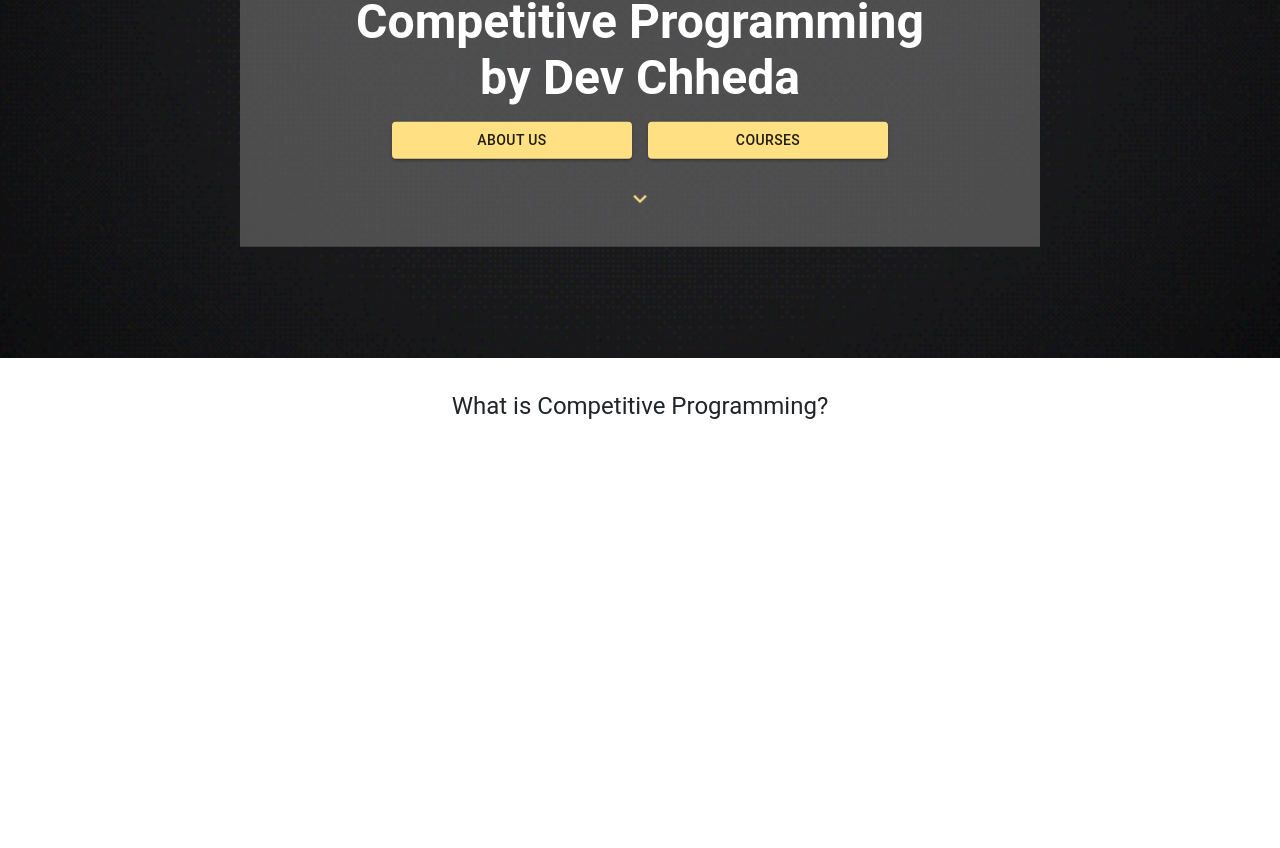
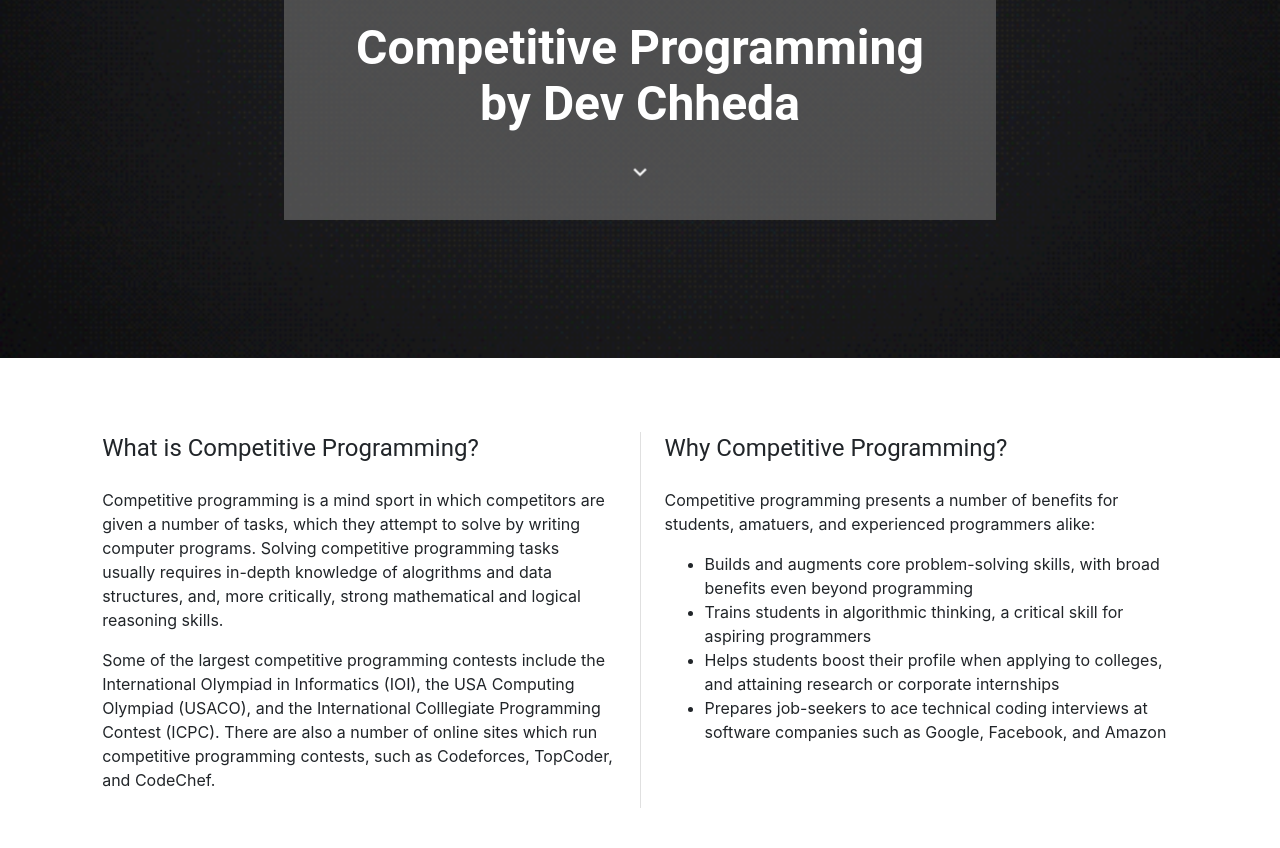
Before and after one commit to vedadehhc/competitive-programming, a React (Create React App) app: page / in a window 1280 px wide. Shown: the part 292-1140 px from the top of the page. Built offline with nearby package versions, Linux system fonts and the light colour scheme.

Commit message:
added section 1 on home page.

```diff
--- a/package.json
+++ b/package.json
@@ -14,6 +14,7 @@
     "react-dom": "^17.0.2",
     "react-router-dom": "^5.2.0",
     "react-scripts": "4.0.3",
+    "react-visibility-sensor": "^5.1.1",
     "web-vitals": "^1.1.1"
   },
   "scripts": {
--- a/public/index.html
+++ b/public/index.html
@@ -1,5 +1,5 @@
 <!DOCTYPE html>
-<html lang="en" id="html-page" style="height: 100%; scroll-behavior: smooth;">
+<html lang="en" id="html-page" style="height: 100%;">
   <head>
     <meta charset="utf-8" />
     <link rel="icon" href="%PUBLIC_URL%/favicon.ico" />
--- a/src/App.js
+++ b/src/App.js
@@ -4,7 +4,7 @@ import { HashRouter as Router, Route, Redirect, Switch } from "react-router-dom"
 import Home from './components/Home';
 import About from './components/About';
 import PublicRoute from './components/PublicRoute';
-import ScrollToTop from './components/ScrollToTop';
+import ScrollToTop from './components/ScrollToTopOff';
 
 class App extends Component {
   render() {
--- a/src/components/Home.jsx
+++ b/src/components/Home.jsx
@@ -1,4 +1,4 @@
-import React, { useRef } from 'react';
+import React, { useRef, useState } from 'react';
 import Typography from '@material-ui/core/Typography';
 import Grid from '@material-ui/core/Grid';
 import {Link as RouterLink} from "react-router-dom";
@@ -9,6 +9,11 @@ import Container from '@material-ui/core/Container';
 import IconButton from '@material-ui/core/IconButton';
 import ExpandMoreIcon from '@material-ui/icons/ExpandMore';
 import {defaultMinHeight} from './Navigation';
+import Divider from '@material-ui/core/Divider';
+
+import VizSensor from 'react-visibility-sensor'; // or use any other 3rd party plugin or define your own
+import Slide from '@material-ui/core/Slide';
+import Grow from '@material-ui/core/Grow';
 
 import './animations.css';
 
@@ -44,9 +49,18 @@ const useStyles = makeStyles((theme) => ({
   gridContainer: {
     margin: theme.spacing(2),
   },
-  header: {
-    textAlign: 'center',
-    margin: theme.spacing(1),
+  sectionGrid: {
+    // alignItems: 'center',
+    justifyContent: 'center',
+  },
+  headerLeft: {
+    textAlign: 'left',
+  },
+  headerRight: {
+    textAlign: 'right',
+  },
+  headerDivider: {
+    margin: theme.spacing(0, 3),
   },
 }));
 
@@ -56,7 +70,22 @@ export default function Home(props) {
   const navBarHeight = props.navProps.minNavHeight || defaultMinHeight;
 
   const sectionRef1 = useRef(null);
-  const scrollSectionRef1 = () => window.scrollTo(0, sectionRef1.current.offsetTop - navBarHeight);
+  const sectionRef2 = useRef(null);
+
+  const scrollSectionRef1 = () => window.scrollTo({
+    left: 0,
+    top: sectionRef1.current.offsetTop - navBarHeight,
+    behavior: 'smooth',
+  });
+
+  const scrollSectionRef2 = () => window.scrollTo({
+    left: 0,
+    top: sectionRef2.current.offsetTop - navBarHeight,
+    behavior: 'smooth',
+  });
+
+  const [section1Visible, setSection1Visible] = useState(false);
+  const [section2Visible, setSection2Visible] = useState(false);
 
   return (
     <React.Fragment>
@@ -74,6 +103,7 @@ export default function Home(props) {
               <Grid item xs={12}>
                 <Typography variant="h3" className={classes.title}>Competitive Programming <br/>by Dev Chheda</Typography>
               </Grid>
+{/*
               <Grid item xs={2}/>
               <Grid item xs={4}>
                 <Button variant="contained" color="secondary" fullWidth component={RouterLink} to='/about'>
@@ -85,29 +115,148 @@ export default function Home(props) {
                   Courses
                 </Button>
               </Grid>
-              <Grid item xs={2}/>
+              <Grid item xs={2}/> */}
 
               <Grid item xs={5}/>
               <Grid item xs={2} className={classes.centerGrid}>
-                <div className='bouncingButton' onClick={scrollSectionRef1}>
-                  <IconButton aria-label="down" color='secondary' onClick={scrollSectionRef1}>
+                  <IconButton aria-label="down" className='bouncingButton' style={{color: 'white'}} onClick={scrollSectionRef1}>
                     <ExpandMoreIcon/>
                   </IconButton>
-                </div>
               </Grid>
               <Grid item xs={5}/>
             </Grid>
           </div>
         </div>
       </div>
+      <br/>
       <div ref={sectionRef1}/>
-      <br/>
-      <div>
-        <Container>
-          <Typography className={classes.header} variant="h5">What is Competitive Programming?</Typography>
+      <div style={{height: '50px'}}/>
+      <VizSensor partialVisibility onChange={(isVisible) => {
+        setSection1Visible(isVisible);
+      }}>
+        <Container maxWidth='lg'>
+          <Grid container className={classes.sectionGrid}>
+            <Grow in={section1Visible} timeout={{enter: 1000, exit: 200}} style={{transitionDelay: section1Visible ? '100ms' : '0ms'}}>
+              <Grid item xs={5}>
+                <Typography className={classes.headerLeft} variant="h5">What is Competitive Programming?</Typography>
+                {/* <Divider className={classes.headerDivider}/> */}
+                <br/>
+                <p>
+                  Competitive programming is a mind sport in which competitors are given a number of tasks, which they
+                  attempt to solve by writing computer programs. Solving competitive programming tasks usually requires
+                  in-depth knowledge of alogrithms and data structures, and, more critically, strong mathematical and
+                  logical reasoning skills.
+                </p>
+                <p>
+                  Some of the largest competitive programming contests include the
+                  International Olympiad in Informatics (IOI), the USA Computing Olympiad (USACO), and the International
+                  Colllegiate Programming Contest (ICPC). There are also a number of online sites which run competitive
+                  programming contests, such as Codeforces, TopCoder, and CodeChef.
+                </p>
+              </Grid>
+            </Grow>
+            <Grow in={section1Visible} timeout={{enter: 1200, exit: 200}} style={{transitionDelay: section1Visible ? '300ms' : '0ms'}}>
+              <Divider orientation="vertical" flexItem className={classes.headerDivider}/>
+            </Grow>
+            <Grow in={section1Visible} timeout={{enter: 1400, exit: 200}} style={{transitionDelay: section1Visible ? '500ms' : '0ms'}}>
+              <Grid item xs={5}>
+                <Typography className={classes.headerLeft} variant="h5">Why Competitive Programming?</Typography>
+                <br/>
+                <p>
+                  Competitive programming presents a number of benefits for students, amatuers, and experienced programmers alike:
+                </p>
+                <ul>
+                  <li>
+                    Builds and augments core problem-solving skills, with broad benefits even beyond programming
+                  </li>
+                  <li>
+                    Trains students in algorithmic thinking, a critical skill for aspiring programmers
+                  </li>
+                  <li>
+                    Helps students boost their profile when applying to colleges, and attaining research or corporate
+                    internships
+                  </li>
+                  <li>
+                    Prepares job-seekers to ace technical coding interviews at software companies such as Google, Facebook,
+                    and Amazon
+                  </li>
+                </ul>
+              </Grid>
+            </Grow>
+          </Grid>
+          <br/>
+          <div className={classes.centerGrid}>
+            <IconButton className='bouncingButton' aria-label="down" style={{color: 'black'}} onClick={scrollSectionRef2}>
+              <ExpandMoreIcon/>
+            </IconButton>
+          </div>
         </Container>
-      </div>
-      <div style={{height: '1500px'}}></div>
+      </VizSensor>
+      <div style={{height: '100px'}}/>
+
+      <div ref={sectionRef2}/>
+      <div style={{height: '50px'}}/>
+      <VizSensor partialVisibility onChange={(isVisible) => {
+        setSection2Visible(isVisible);
+      }}>
+        <Container maxWidth='lg'>
+          <Grid container className={classes.sectionGrid}>
+            <Grow in={section2Visible} timeout={{enter: 1000, exit: 200}} style={{transitionDelay: section2Visible ? '100ms' : '0ms'}}>
+              <Grid item xs={5}>
+                <Typography className={classes.headerLeft} variant="h5">What is Competitive Programming?</Typography>
+                {/* <Divider className={classes.headerDivider}/> */}
+                <br/>
+                <p>
+                  Competitive programming is a mind sport in which competitors are given a number of tasks, which they
+                  attempt to solve by writing computer programs. Solving competitive programming tasks usually requires
+                  in-depth knowledge of alogrithms and data structures, and, more critically, strong mathematical and
+                  logical reasoning skills.
+                </p>
+                <p>
+                  Some of the largest competitive programming contests include the
+                  International Olympiad in Informatics (IOI), the USA Computing Olympiad (USACO), and the International
+                  Colllegiate Programming Contest (ICPC). There are also a number of online sites which run competitive
+                  programming contests, such as Codeforces, TopCoder, and CodeChef.
+                </p>
+              </Grid>
+            </Grow>
+            <Grow in={section2Visible} timeout={{enter: 1200, exit: 200}} style={{transitionDelay: section2Visible ? '300ms' : '0ms'}}>
+              <Divider orientation="vertical" flexItem className={classes.headerDivider}/>
+            </Grow>
+            <Grow in={section2Visible} timeout={{enter: 1400, exit: 200}} style={{transitionDelay: section2Visible ? '500ms' : '0ms'}}>
+              <Grid item xs={5}>
+                <Typography className={classes.headerLeft} variant="h5">Why Competitive Programming?</Typography>
+                <br/>
+                <p>
+                  Competitive programming presents a number of benefits for students, amatuers, and experienced programmers alike:
+                </p>
+                <ul>
+                  <li>
+                    Builds and augments core problem-solving skills, with broad benefits even beyond programming
+                  </li>
+                  <li>
+                    Trains students in algorithmic thinking, a critical skill for aspiring programmers
+                  </li>
+                  <li>
+                    Helps students boost their profile when applying to colleges, and attaining research or corporate
+                    internships
+                  </li>
+                  <li>
+                    Prepares job-seekers to ace technical coding interviews at software companies such as Google, Facebook,
+                    and Amazon
+                  </li>
+                </ul>
+              </Grid>
+            </Grow>
+          </Grid>
+          <br/>
+          <div className={classes.centerGrid}>
+            <IconButton className='bouncingButton' aria-label="down" style={{color: 'black'}} onClick={scrollSectionRef1}>
+              <ExpandMoreIcon/>
+            </IconButton>
+          </div>
+        </Container>
+      </VizSensor>
     </React.Fragment>
   );
 }
--- a/src/components/PublicRoute.jsx
+++ b/src/components/PublicRoute.jsx
@@ -1,5 +1,5 @@
 import React from 'react';
-import {makeStyles} from '@material-ui/core';
+import { makeStyles } from '@material-ui/core';
 import Navigation from './Navigation';
 import { Route } from 'react-router-dom';
 
--- a/src/components/ScrollToTop.jsx
+++ b/src/components/ScrollToTop.jsx
@@ -19,4 +19,6 @@ function ScrollToTop({ history }) {
   return (null);
 }
 
+
+
 export default withRouter(ScrollToTop);
--- /dev/null
+++ b/src/components/ScrollToTopOff.jsx
@@ -0,0 +1,16 @@
+/*
+Source: https://reactrouter.com/web/guides/scroll-restoration
+*/
+
+import { useEffect } from "react";
+import { useLocation } from "react-router-dom";
+
+export default function ScrollToTop() {
+  const { pathname } = useLocation();
+
+  useEffect(() => {
+    window.scrollTo(0, 0);
+  }, [pathname]);
+
+  return null;
+}
--- a/src/components/animations.css
+++ b/src/components/animations.css
@@ -1,7 +1,7 @@
 .bouncingButton {
-  -webkit-animation: bounce .5s infinite alternate;
-  -moz-animation: bounce .5s infinite alternate;
-  animation: bounce .5s infinite alternate;
+  -webkit-animation: bounce .4s infinite alternate;
+  -moz-animation: bounce .4s infinite alternate;
+  animation: bounce .4s infinite alternate;
 }
 @-webkit-keyframes bounce {
     to { -webkit-transform: scale(1.2); }
@@ -12,3 +12,7 @@
 @keyframes bounce {
     to { transform: scale(1.2); }
 }
+
+.smoothScroll {
+    scroll-behavior: smooth;
+}
```
Also changed, not shown: 1 other file (tests, documents, lock files or other folders).
